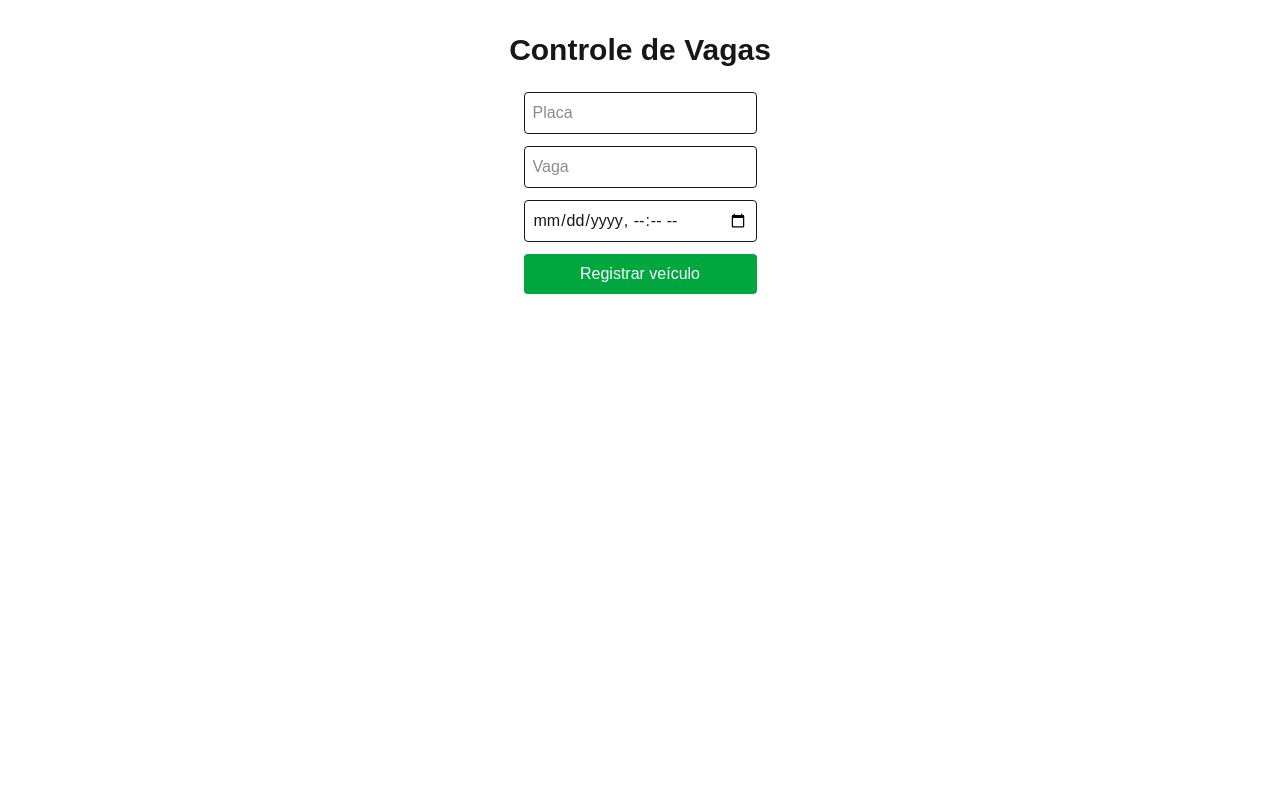
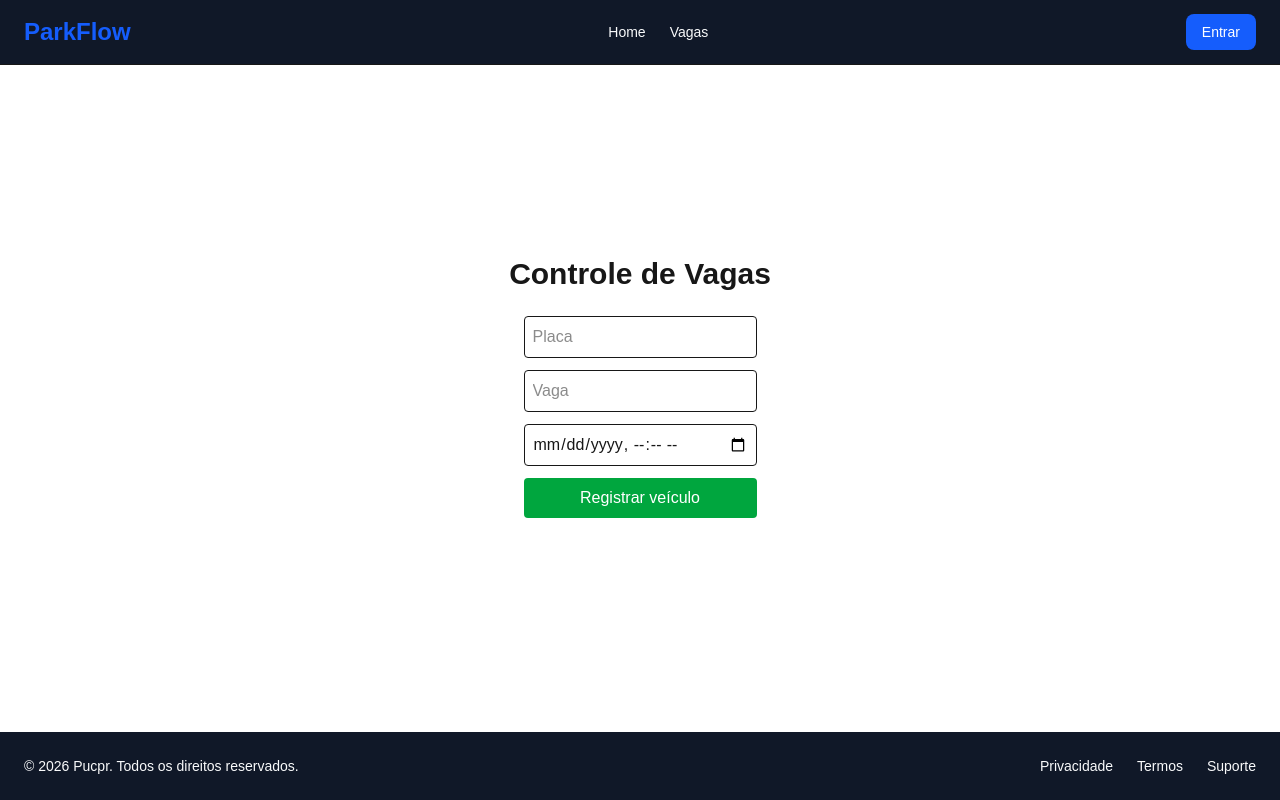
Before and after one commit to ThomasKruchelski/estacionamento-crud, a Next.js app: page /vagas in a window 1280 px wide. Built offline with nearby package versions, Linux system fonts and the light colour scheme.

Commit message:
fix footer e header

```diff
--- /dev/null
+++ b/app/components/Footer.tsx
@@ -0,0 +1,17 @@
+export function Footer() {
+  return (
+    <footer className=" bg-gray-900">
+      <div className="mx-auto flex max-w-7xl flex-col items-center justify-between gap-4 px-6 py-6 md:flex-row">
+        <p className="text-sm text-gray-50">
+          © 2026 Pucpr. Todos os direitos reservados.
+        </p>
+
+        <div className="flex gap-6 text-sm text-gray-50">
+          <a href="#">Privacidade</a>
+          <a href="#">Termos</a>
+          <a href="#">Suporte</a>
+        </div>
+      </div>
+    </footer>
+  );
+}
--- /dev/null
+++ b/app/components/Header.tsx
@@ -0,0 +1,33 @@
+import Link from "next/link";
+
+export function Header() {
+  return (
+    <header className="w-full border-b bg-gray-900">
+      <div className="mx-auto flex h-16 max-w-7xl items-center justify-between px-6">
+        <Link href="/" className="text-2xl font-bold text-blue-600">
+          ParkFlow
+        </Link>
+
+        <nav className="hidden gap-6 md:flex">
+          <Link
+            href="/"
+            className="text-sm font-medium text-gray-50 hover:text-blue-600"
+          >
+            Home
+          </Link>
+
+          <Link
+            href="/vagas"
+            className="text-sm font-medium text-gray-50 hover:text-blue-600"
+          >
+            Vagas
+          </Link>
+        </nav>
+
+        <button className="rounded-lg bg-blue-600 px-4 py-2 text-sm font-medium text-white hover:bg-blue-700">
+          Entrar
+        </button>
+      </div>
+    </header>
+  );
+}
--- a/app/layout.tsx
+++ b/app/layout.tsx
@@ -1,6 +1,9 @@
 import type { Metadata } from "next";
 import { Geist, Geist_Mono } from "next/font/google";
 import "./globals.css";
+
+import { Header } from "@/app/components/Header";
+import { Footer } from "@/app/components/Footer";
 
 const geistSans = Geist({
   variable: "--font-geist-sans",
@@ -27,7 +30,13 @@ export default function RootLayout({
       lang="en"
       className={`${geistSans.variable} ${geistMono.variable} h-full antialiased`}
     >
-      <body className="min-h-full flex flex-col">{children}</body>
+      <body className="min-h-full flex flex-col">
+        <Header />
+
+        {children}
+
+        <Footer />
+      </body>
     </html>
   );
 }
--- a/app/page.tsx
+++ b/app/page.tsx
@@ -2,7 +2,7 @@ import Link from "next/link";
 
 export default function Home() {
   return (
-    <main className="p-8 w-full flex flex-col items-center justify-center">
+    <main className="p-8 w-full flex flex-col items-center justify-center flex-1">
       <h1 className="text-3xl font-bold">Sistema de Estacionamento</h1>
 
       <Link
--- a/app/vagas/page.jsx
+++ b/app/vagas/page.jsx
@@ -53,8 +53,13 @@ export default function VagasPage() {
     setVeiculos(novaLista);
   }
 
+  function editVeiculo(id, veiculo) {
+    // const novaLista = veiculos.filter((veiculo) => veiculo.id !== id);
+    console.log(veiculo);
+  }
+
   return (
-    <main className="p-8 w-full flex flex-col items-center justify-center">
+    <main className="p-8 w-full flex flex-col flex-1 items-center justify-center">
       <h1 className="mb-6 text-3xl font-bold">Controle de Vagas</h1>
 
       <div className="mb-6 flex flex-col gap-3 max-w-md">
@@ -97,6 +102,38 @@ export default function VagasPage() {
           >
             <div>
               <p>
+                <strong>Placa:</strong>
+                <input
+                  type="text"
+                  placeholder="Placa"
+                  value={veiculo.placa}
+                  disabled
+                  className="border p-2 rounded"
+                />
+              </p>
+
+              <p>
+                <strong>Vaga:</strong>
+                <input
+                  type="text"
+                  placeholder="Vaga"
+                  value={veiculo.vaga}
+                  disabled
+                  className="border p-2 rounded"
+                />
+              </p>
+
+              <p>
+                <strong>Entrada:</strong>
+                <input
+                  type="datetime-local"
+                  value={veiculo.horarioEntrada}
+                  disabled
+                  className="border p-2 rounded"
+                />
+              </p>
+
+              {/* <p>
                 <strong>Placa:</strong> {veiculo.placa}
               </p>
 
@@ -106,7 +143,7 @@ export default function VagasPage() {
 
               <p>
                 <strong>Entrada:</strong> {veiculo.horarioEntrada}
-              </p>
+              </p> */}
             </div>
 
             <button
@@ -115,6 +152,13 @@ export default function VagasPage() {
             >
               DELETE
             </button>
+
+            {/* <button
+              onClick={() => editVeiculo(veiculo.id, veiculo)}
+              className="bg-blue-600 text-white px-4 py-2 rounded"
+            >
+              EDIT
+            </button> */}
           </div>
         ))}
       </div>
```
